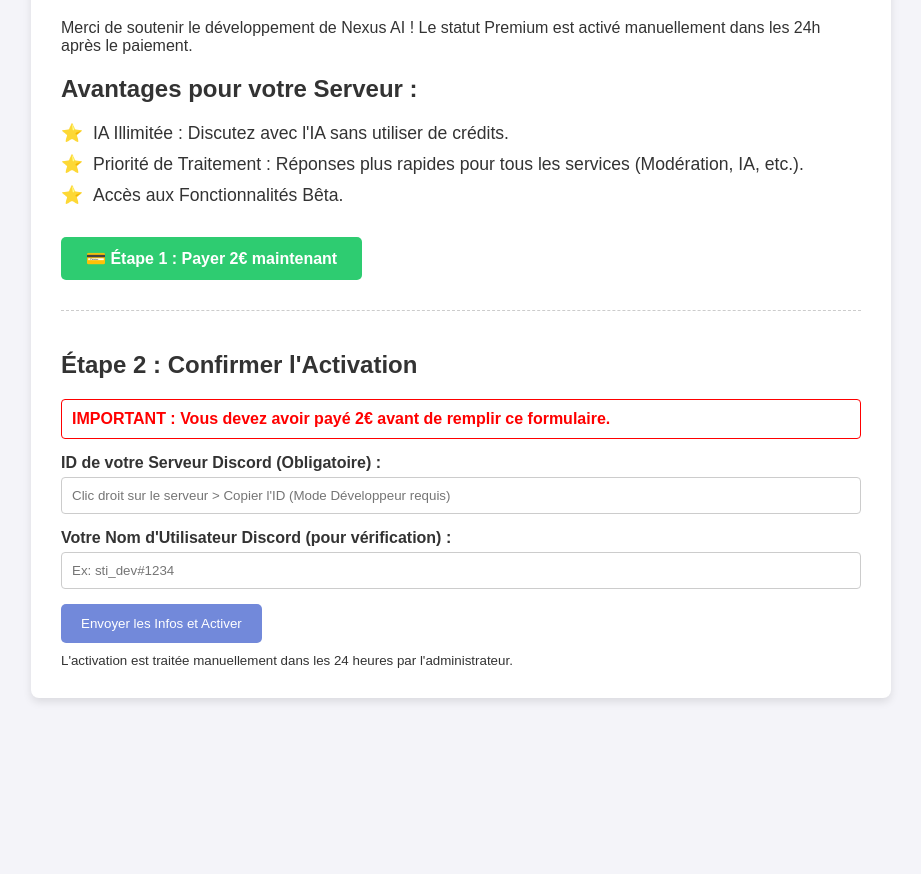
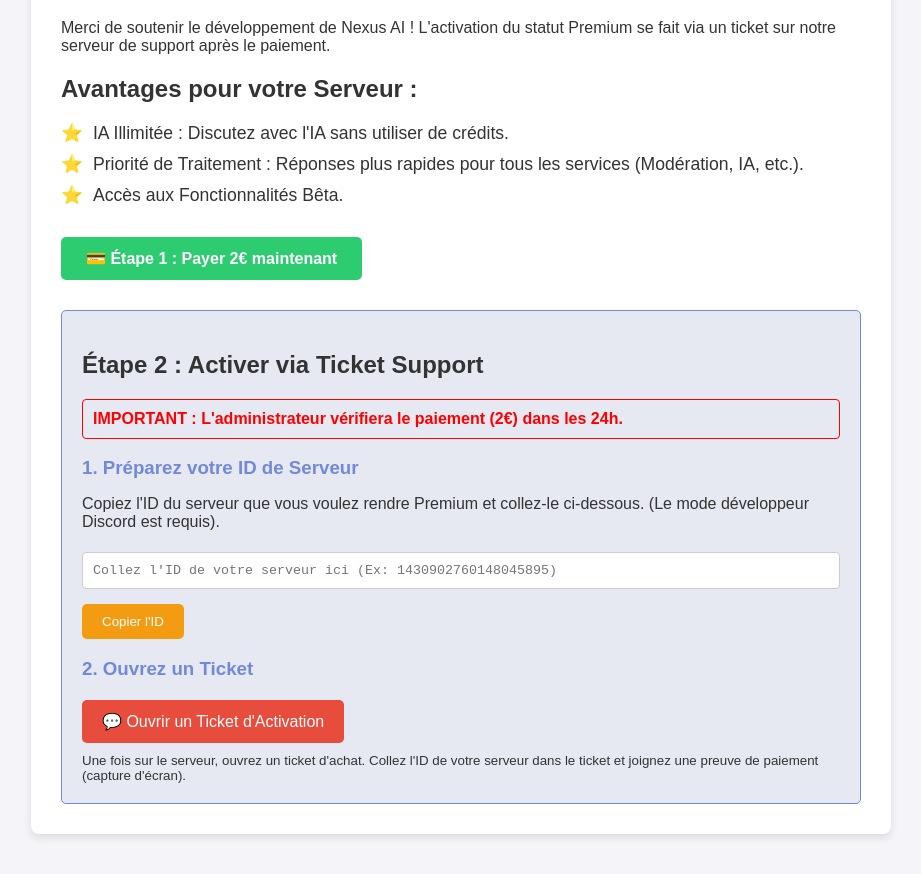
Before and after one commit to stimoi/nexus-ai, a plain HTML site: page index.html in a window 1280 px wide. Shown: the part 144-1018 px from the top of the page, without its empty margins (179-1100 px from the left). Before the commit the page ends 882 px from the top, so only its background shows below. Drawn offline with Linux system fonts and the light colour scheme.

Commit message:
Update index.html

```diff
--- a/index.html
+++ b/index.html
@@ -13,17 +13,52 @@
         .feature-list li::before { content: '⭐'; margin-right: 10px; }
         .warning { color: red; font-weight: bold; margin-top: 20px; border: 1px solid red; padding: 10px; border-radius: 4px; }
         .action-button { display: inline-block; background-color: #2ecc71; color: white; padding: 12px 25px; text-decoration: none; border-radius: 5px; font-weight: bold; margin-top: 15px; }
-        /* Style pour le formulaire d'activation */
-        .activation-form { margin-top: 30px; padding-top: 20px; border-top: 1px dashed #ccc; }
-        label { display: block; margin-top: 15px; font-weight: bold; }
-        input[type="text"] { width: 100%; padding: 10px; margin-top: 5px; border: 1px solid #ccc; border-radius: 4px; box-sizing: border-box; }
-        .activation-btn { background-color: #7289da; color: white; border: none; padding: 12px 20px; border-radius: 5px; cursor: pointer; margin-top: 15px; }
+
+        /* Styles pour le nouveau système de ticket */
+        .activation-box {
+            margin-top: 30px;
+            padding: 20px;
+            border: 1px solid #7289da;
+            border-radius: 5px;
+            background-color: #e6e9f2;
+        }
+        .step { margin-top: 15px; }
+        .step h3 { color: #7289da; margin-bottom: 5px; }
+        #guild-id-input {
+            width: 100%;
+            padding: 10px;
+            margin: 5px 0;
+            border: 1px solid #ccc;
+            border-radius: 4px;
+            box-sizing: border-box;
+            font-family: monospace;
+        }
+        .copy-btn {
+            background-color: #f39c12;
+            color: white;
+            border: none;
+            padding: 10px 20px;
+            border-radius: 5px;
+            cursor: pointer;
+            margin-top: 10px;
+        }
+        .ticket-btn {
+            background-color: #e74c3c; /* Couleur Discord pour action */
+            color: white;
+            border: none;
+            padding: 12px 20px;
+            border-radius: 5px;
+            cursor: pointer;
+            margin-top: 15px;
+            text-decoration: none;
+            display: inline-block;
+        }
     </style>
 </head>
 <body>
     <div class="container">
         <h1>💎 Nexus AI Premium - 2€ / mois</h1>
-        <p>Merci de soutenir le développement de Nexus AI ! Le statut Premium est activé manuellement dans les 24h après le paiement.</p>
+        <p>Merci de soutenir le développement de Nexus AI ! L'activation du statut Premium se fait via un ticket sur notre serveur de support après le paiement.</p>
 
         <h2>Avantages pour votre Serveur :</h2>
         <ul class="feature-list">
@@ -34,26 +69,51 @@
 
         <a href="VOTRE_LIEN_DE_PAIEMENT" target="_blank" class="action-button">💳 Étape 1 : Payer 2€ maintenant</a>
 
-        <div class="activation-form">
-            <h2>Étape 2 : Confirmer l'Activation</h2>
+        <div class="activation-box">
+            <h2>Étape 2 : Activer via Ticket Support</h2>
 
             <div class="warning">
-                IMPORTANT : Vous devez avoir payé 2€ avant de remplir ce formulaire.
+                IMPORTANT : L'administrateur vérifiera le paiement (2€) dans les 24h.
             </div>
 
-            <form action="URL_DE_VOTRE_GOOGLE_FORM" target="_blank" method="POST">
+            <div class="step">
+                <h3>1. Préparez votre ID de Serveur</h3>
+                <p>Copiez l'ID du serveur que vous voulez rendre Premium et collez-le ci-dessous. (Le mode développeur Discord est requis).</p>
+                <input type="text" id="guild-id-input" placeholder="Collez l'ID de votre serveur ici (Ex: 1430902760148045895)">
+                <button class="copy-btn" onclick="copyGuildId()">Copier l'ID</button>
+            </div>
 
-                <label for="guild_id">ID de votre Serveur Discord (Obligatoire) :</label>
-                <input type="text" id="guild_id" name="entry.123456789" required placeholder="Clic droit sur le serveur > Copier l'ID (Mode Développeur requis)">
+            <div class="step">
+                <h3>2. Ouvrez un Ticket</h3>
+                <a href="VOTRE_LIEN_INVITATION_SERVEUR_SUPPORT" target="_blank" class="ticket-btn">💬 Ouvrir un Ticket d'Activation</a>
+                <small style="display: block; margin-top: 10px;">Une fois sur le serveur, ouvrez un ticket d'achat. Collez l'ID de votre serveur dans le ticket et joignez une preuve de paiement (capture d'écran).</small>
+            </div>
+        </div>
+    </div>
 
-                <label for="username">Votre Nom d'Utilisateur Discord (pour vérification) :</label>
-                <input type="text" id="username" name="entry.987654321" required placeholder="Ex: sti_dev#1234">
+    <script>
+        function copyGuildId() {
+            const input = document.getElementById('guild-id-input');
 
-                <button type="submit" class="activation-btn">Envoyer les Infos et Activer</button>
-                <small style="display: block; margin-top: 10px;">L'activation est traitée manuellement dans les 24 heures par l'administrateur.</small>
-            </form>
-        </div>
+            if (input.value.trim() === "") {
+                alert("Veuillez coller l'ID de votre serveur dans la zone de texte avant de copier.");
+                return;
+            }
 
-    </div>
+            // Sélectionne et copie le texte
+            input.select();
+            input.setSelectionRange(0, 99999); // Pour les mobiles
+            document.execCommand("copy");
+
+            // Feedback visuel (simple)
+            const originalText = input.placeholder;
+            input.placeholder = "ID COPIÉ ! ✅";
+
+            // Remet le texte original après un court délai
+            setTimeout(() => {
+                input.placeholder = originalText;
+            }, 1500);
+        }
+    </script>
 </body>
 </html>
```
